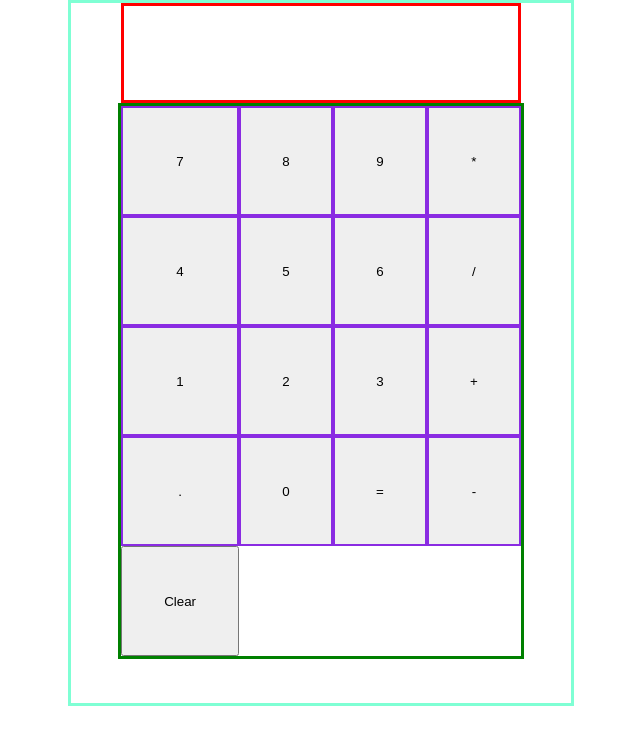
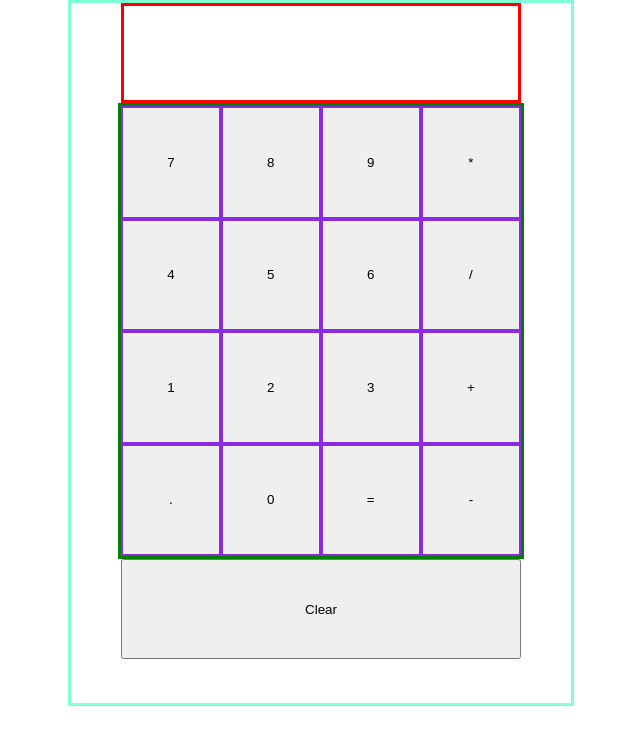
Before and after one commit to dianagatcan/CalculatorReact, a React (Create React App) app: page / in a window 1280 px wide. Shown: the top 744 px of the page, without its empty margins (319-959 px from the left). Built offline with nearby package versions, Linux system fonts and the light colour scheme.

Commit message:
add clear button

```diff
--- a/src/components/App.jsx
+++ b/src/components/App.jsx
@@ -18,11 +18,15 @@ export default function App(){
         }
     }
 
+    function clearState(){
+        setValue("")
+    }
+
     return (<div className="main">
     <Screen value={value} />
     <div className="wrapper">
      {(keys.map((buttonValue, index) => <Button key={index} id={index} text={buttonValue} handleClick={() => {displayText(buttonValue)}} />))}
-     <button className="clear">Clear</button>
     </div>
+    <button className="clear" onClick={clearState}>Clear</button>
     </div>)
 }
--- a/src/index.css
+++ b/src/index.css
@@ -21,9 +21,19 @@ body {
 .wrapper {
   margin: 0 auto;
   width: 400px;
-  height: 550px;
+  height: 450px;
   border: 3px solid green;
   display: grid;
   grid-template-columns: auto auto auto auto;
-  grid-template-rows: auto auto auto auto auto;
+  grid-template-rows: repeat(4 auto);
 }
+
+.clear {
+  width: 400px;
+  height: 100px;
+  margin: 0 auto;
+  display: flex;
+  align-items: center;
+  justify-content: center;
+  box-sizing: border-box;
+}
```
